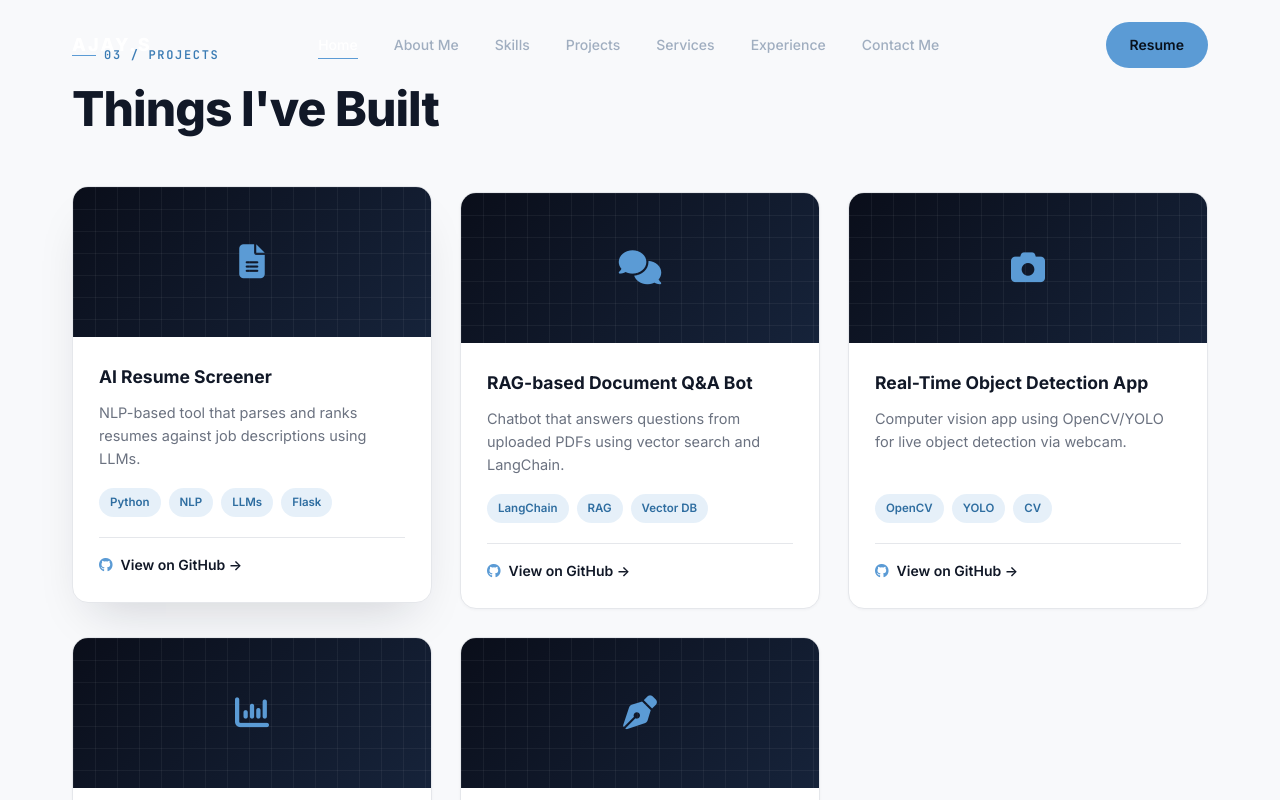
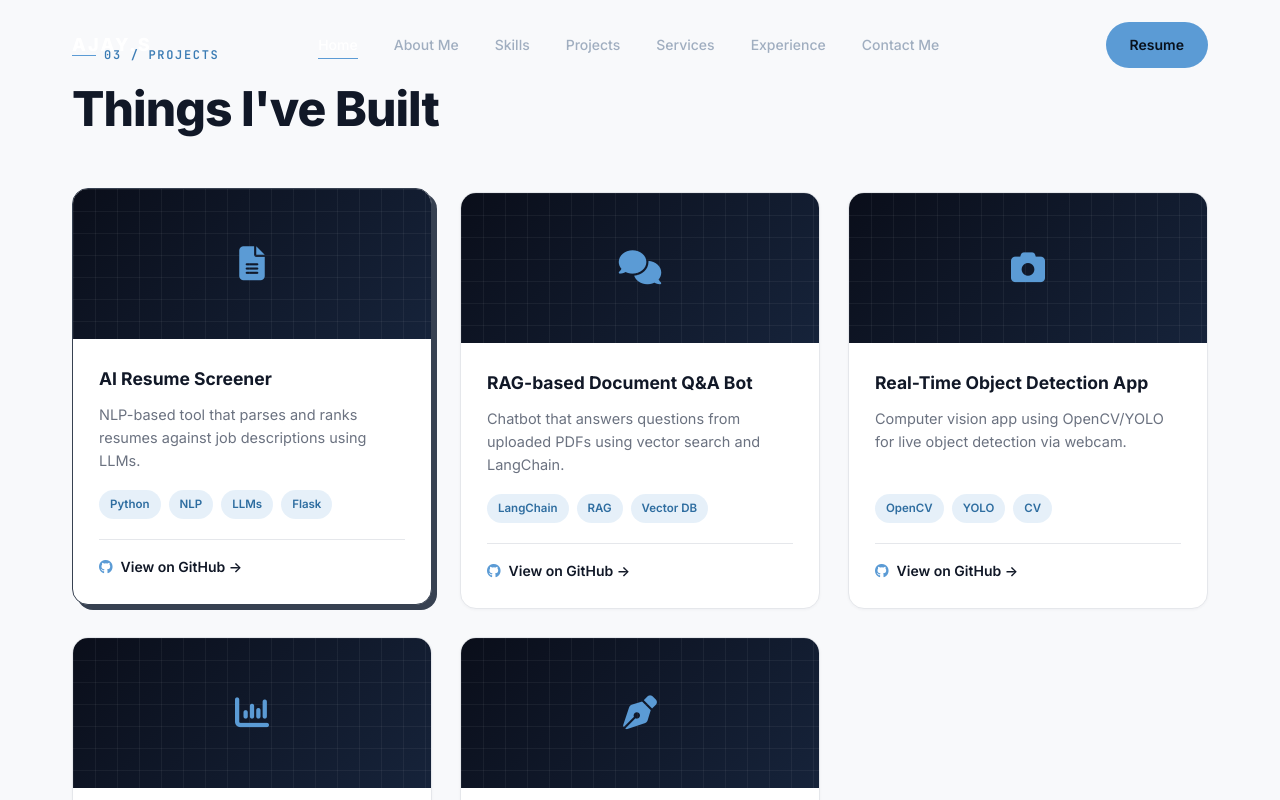
Before and after one commit to ajayspace-bit/My_Portfolio, a plain HTML site: page index.html in a window 1280 px wide. In both pictures the pointer is over the element 252 px from the left and 3501 px from the top of the page. Shown: the part 3101-3901 px from the top of the page. Drawn offline with nearby package versions, Linux system fonts and the light colour scheme.

Commit message:
style: update project card hover effects with new border, background, and shadow styles

```diff
--- a/style.css
+++ b/style.css
@@ -427,7 +427,12 @@ section.light-section{ background:var(--bg-light-alt); padding:120px 0; color:va
 	display:flex; flex-direction:column;
 	transition:transform .3s ease, box-shadow .3s ease;
 }
-.project-card:hover{ transform:translateY(-6px); box-shadow:0 24px 48px -20px rgba(17,24,39,0.18); }
+.project-card:hover{
+	transform:translateY(-4px);
+	background:#fff;
+	border-color:#374151;
+	box-shadow: 5px 5px 0px #374151;
+}
 .project-thumb{
 	height:150px;
 	background:linear-gradient(135deg, #0A0E1A, #16233A);
```
